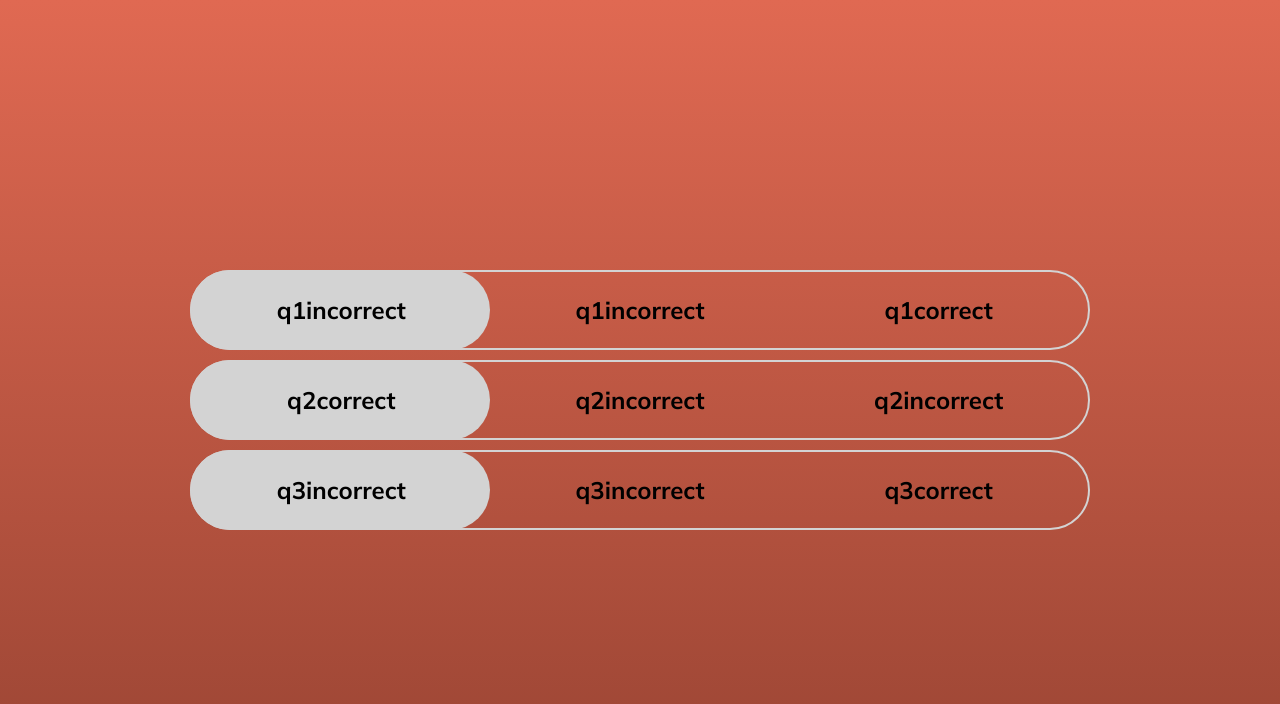
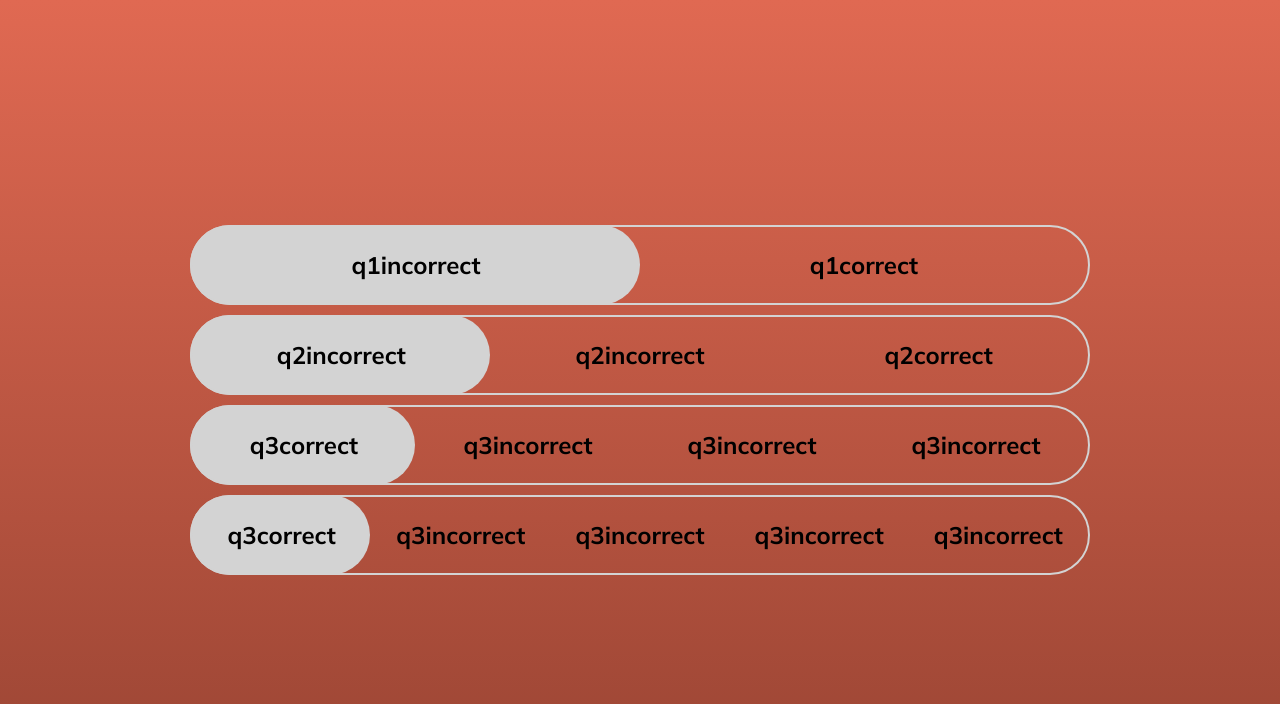
Before and after one commit to russmc/seneca-frontend-task, a React (Create React App) app: page / in a window 1280 px wide. Shown: the top 704 px of the page. Built offline with nearby package versions, Linux system fonts and the light colour scheme.

Commit message:
feat: dynamic assignment of css variables allowing each toggle to have a different number of options

```diff
--- a/src/App.tsx
+++ b/src/App.tsx
@@ -10,7 +10,6 @@ function App() {
   const q1Options = new Options(
     'q1correct',
     [
-      'q1incorrect',
       'q1incorrect',
     ]
   )
@@ -28,10 +27,21 @@ function App() {
     [
       'q3incorrect',
       'q3incorrect',
+      'q3incorrect',
     ]
   )
 
-  const optionsArray = [q1Options, q2Options, q3Options];
+  const q4Options = new Options(
+    'q3correct',
+    [
+      'q3incorrect',
+      'q3incorrect',
+      'q3incorrect',
+      'q3incorrect',
+    ]
+  )
+
+  const optionsArray = [q1Options, q2Options, q3Options, q4Options];
 
   return (
     <div className="App">
--- a/src/components/Toggle.css
+++ b/src/components/Toggle.css
@@ -6,8 +6,6 @@
     --toggle-margin: 10px;
     --toggle-border-width: 2px;
 
-    --slider-columns: 3;
-    --slider-width: calc(var(--toggle-width) / var(--slider-columns));
     --slider-height: var(--toggle-height);
 
     --font: Mulish;
@@ -35,7 +33,7 @@
 .slider {
     position: relative;
     height: var(--slider-height);
-    width: var(--slider-width);
+    width: calc(var(--toggle-width) / var(--slider-columns));
     left: 0;
     bottom: 0;
 
--- a/src/components/Toggle.tsx
+++ b/src/components/Toggle.tsx
@@ -52,8 +52,8 @@ export default function Toggle({ toggleIndex, options, lockToggle }: ToggleProps
     }
 
     function getSliderWidth() {
-        const sliderWidth = window.getComputedStyle(document.querySelector<Element>('.slider')!).width.slice(0, -2);
-        return Number(sliderWidth);
+        const sliderRowWidth = window.getComputedStyle(document.querySelector<Element>('.slider-row')!).width.slice(0, -2);
+        return Number(sliderRowWidth) / options.length;
     }
 
     function translateSlider(desiredSliderPosition: number) {
@@ -66,10 +66,18 @@ export default function Toggle({ toggleIndex, options, lockToggle }: ToggleProps
         setSliderPosition(desiredSliderPosition);
     }
 
+    const sliderStyles = {
+        '--slider-columns': options.length,
+    } as React.CSSProperties;
+
     return (
         <div className="toggle">
-            <div id={`slider-${toggleIndex}`} className='slider rounded'></div>
-            <div className="slider-row rounded">
+            <div
+                id={`slider-${toggleIndex}`}
+                className='slider rounded'
+                style={sliderStyles}
+            ></div>
+            <div className="slider-row rounded" style={sliderStyles}>
                 {shuffledOptions?.map((option, index) =>
                     <OptionComponent
                         key={index}
--- a/src/components/Toggles.tsx
+++ b/src/components/Toggles.tsx
@@ -16,7 +16,6 @@ export default function Toggles({ optionsArray }: TogglesProps) {
         const nCorrect: number = lockedArray.filter(lock => lock === true).length;
 
         const stylesheet = document.styleSheets[0];
-        console.log(stylesheet.cssRules[0]);
         stylesheet.deleteRule(0);
         stylesheet.insertRule(`
             body {
@@ -26,8 +25,6 @@ export default function Toggles({ optionsArray }: TogglesProps) {
                     background-attachment: fixed;
             }`
         );
-        console.log(stylesheet.title);
-        console.log(stylesheet.cssRules[0]);
     }
 
     return (
```
